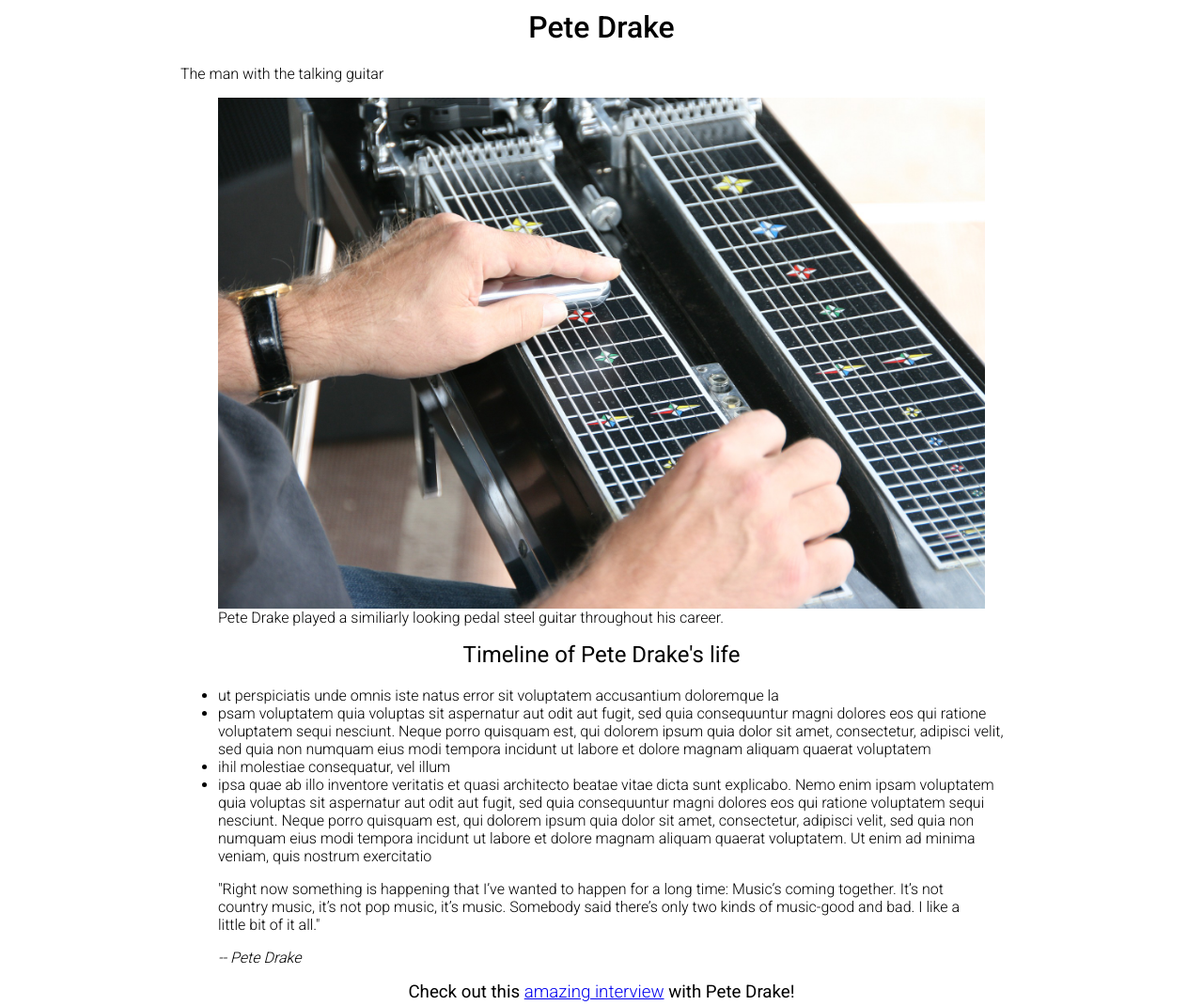
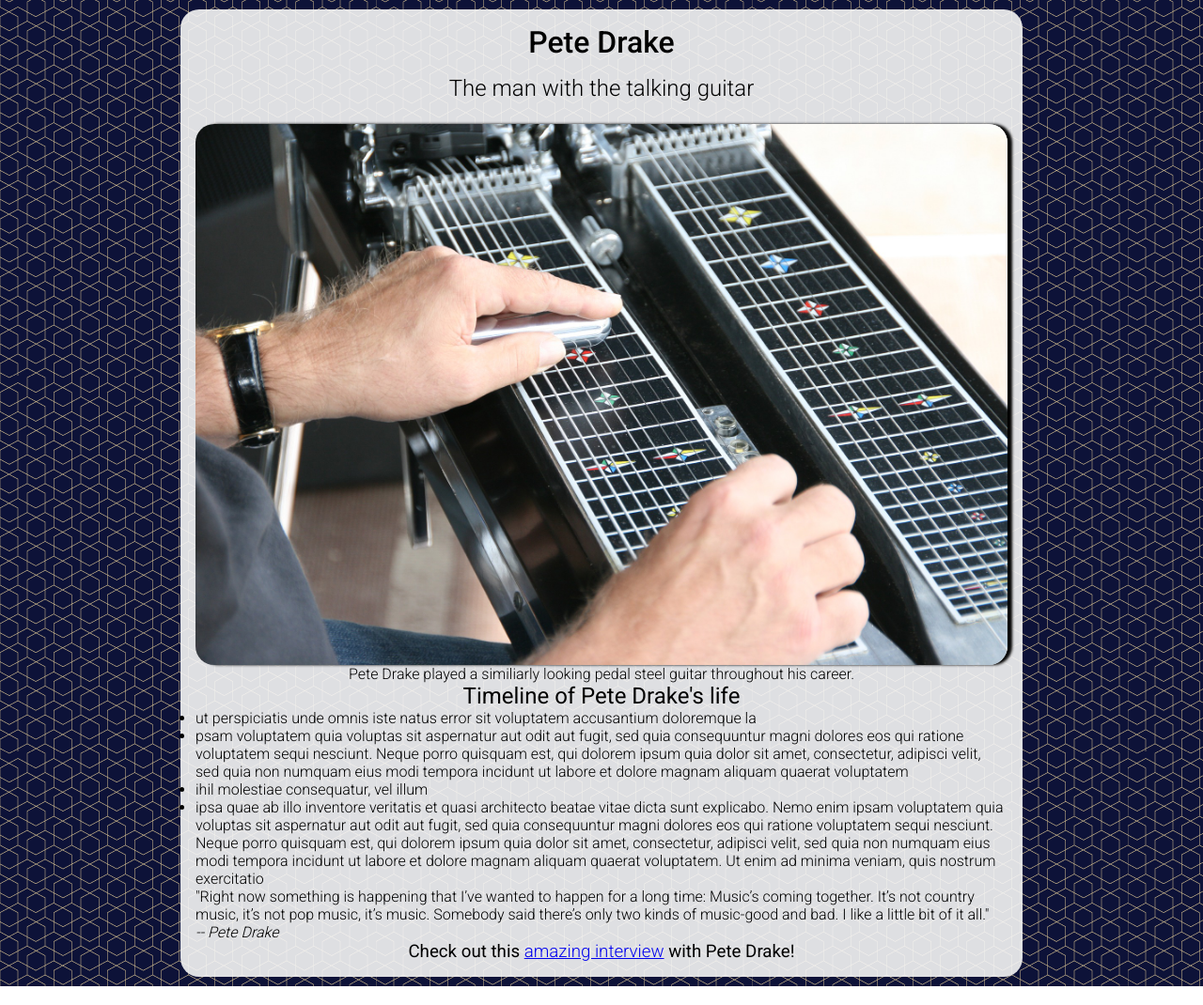
Before and after one commit to TheSlothKingdom/Tribute-Page-FCC, a plain HTML site: page index.html in a window 1280 px wide. Shown: the whole page at 94% size. Drawn offline with Linux system fonts and the light colour scheme.

Commit message:
Styled the image, added a background texture, set a rgba for the main element.

```diff
--- a/style.css
+++ b/style.css
@@ -2,23 +2,24 @@
 
 * {
     box-sizing: border-box;
-    margin-top: 0;
+    margin: 0;
+    padding: 0;
     font-family: 'Roboto', sans-serif;
     font-weight: 300;
 }
 
-html,
-body,
-div {
-    margin: 0;
-    padding: 0;
+/* General Styles */
+
+body {
+    background-image: url("imgs/oriental-tiles.png");
 }
 
-/* General Styles */
-
-h1 {
-    text-align: center;
-    font-weight: 500;
+main {
+    background-color: rgba(245, 245, 245, 90%);
+    width: 70%;
+    margin: 10px auto 10px;
+    padding: 1em;
+    border-radius: 20px;
 }
 
 h2,
@@ -27,16 +28,31 @@ h3 {
     font-weight: 400;
 }
 
+/* Top of page */
+
+#title {
+    text-align: center;
+    font-weight: 500;
+    margin-bottom: .5em;
+}
+
+#title + p {
+    text-align: center;
+    font-size: 1.5em;
+    margin-bottom: 1em;
+}
+
 img {
     max-width: 100%;
     display: block;
     height: auto;
     margin: auto;
+    border-radius: 20px;
+    box-shadow: 5px 0px 3px;
 }
 
-main {
-    width: 70%;
-    margin: 10px auto 0;
+figcaption {
+    text-align: center;
 }
 
 ul li::marker {
```
Also changed, not shown: index.html (+0 -1 lines), imgs/oriental-tiles.png (added), 1 other file.
